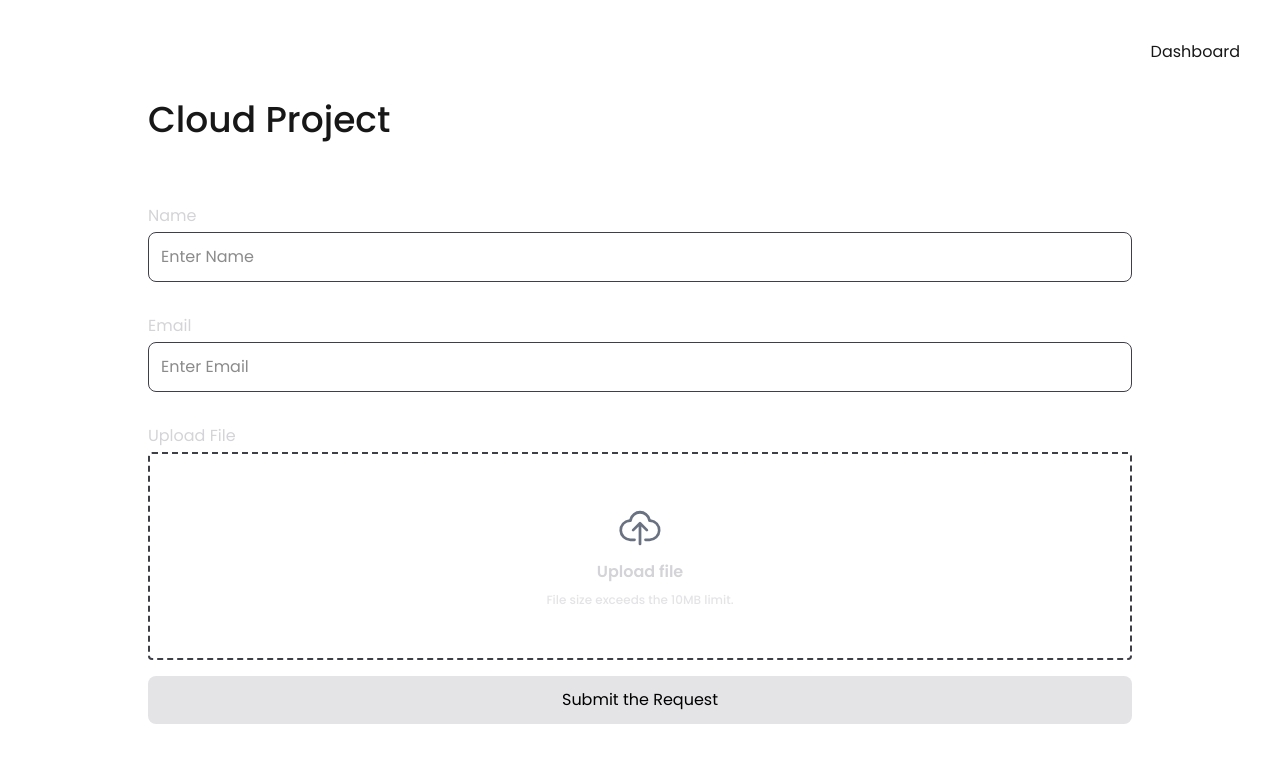
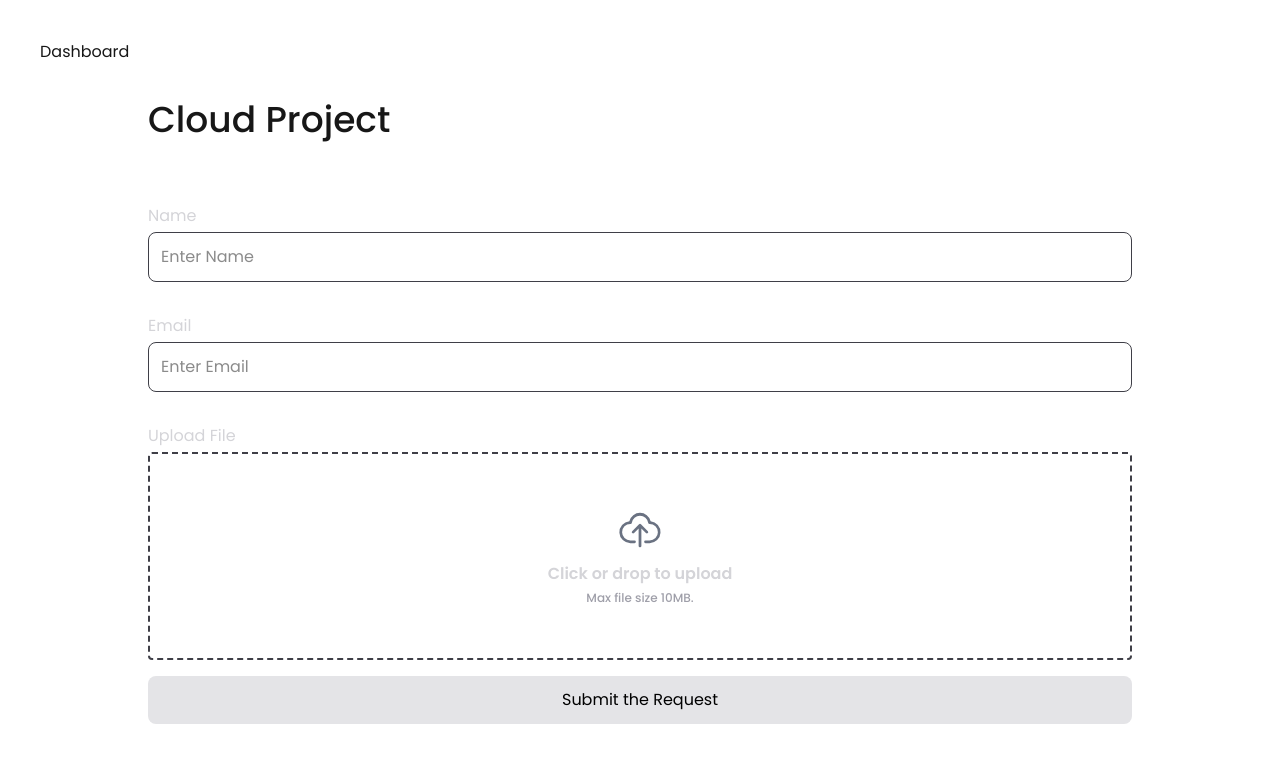
Before and after one commit to hax0-r/cloud_share, a Next.js app: page / in a window 1280 px wide. Shown: the top 762 px of the page. Built offline with nearby package versions, Linux system fonts and the light colour scheme.

Commit message:
some text and style issue resolved

```diff
--- a/src/app/(pages)/dashboard/page.tsx
+++ b/src/app/(pages)/dashboard/page.tsx
@@ -1,4 +1,5 @@
 "use client";
+import Loader from '@/components/Loader';
 import { db } from '@/libs/firebase';
 import { collection, deleteDoc, doc, getDocs } from 'firebase/firestore';
 import Image from 'next/image';
@@ -11,7 +12,6 @@ import { toast } from 'react-toastify';
 interface Client {
   id: string;
   date: string;
-  userId: string;
   name: string;
   email: string;
   fileUrl: string;
@@ -59,13 +59,26 @@ const Page = () => {
     }
   };
 
+  // Utility function to determine the file type
+  const getFileType = (url: string) => {
+    const extension = url.split('.').pop()?.toLowerCase();
+    if (!extension) return 'unknown';
+
+    if (['jpg', 'jpeg', 'png', 'gif', 'webp'].includes(extension)) return 'image';
+    if (['mp4', 'webm', 'ogg'].includes(extension)) return 'video';
+    if (['zip', 'rar', '7z'].includes(extension)) return 'archive';
+
+    return 'other';
+  };
+
+
   if (loading) {
-    return <div>Loading...</div>; // You can customize the loading state
+    return <Loader />; // You can customize the loading state
   }
 
   return (
     <div>
-      <Link href={"/"} className="absolute top-10 right-10 hover:underline">Home</Link>
+      <Link href={"/"} className="absolute top-10 left-10 hover:underline">Home</Link>
       <div className="max-w-7xl mx-auto md:p-5 p-3 md:mt-16 mt-8">
         <div className="flex items-center justify-center md:mb-8 mb-5">
           <h2 className="text-center font-medium md:text-4xl text-2xl text-zinc-200">Dashboard</h2>
@@ -73,19 +86,25 @@ const Page = () => {
 
         <div className="grid md:grid-cols-2 grid-cols-1 gap-5">
           {/* Loop through clientsData to render each client */}
-          {clientsData.map((data) => (
+          {clientsData.map((data) => {
+            const fileType = getFileType(data.fileUrl);
+
+            return (
               <div key={data.id} className="w-full md:p-7 p-4 border-zinc-300 border rounded-lg">
                 <div className="flex items-center justify-between">
-                <p className="text-sm text-zinc-300">Date: {data.createdAt?.toDate().toLocaleDateString()}</p>
-                <button onClick={() => handleDelete(data)} className="bg-zinc-100 p-2 text-red-500 rounded-full cursor-pointer hover:bg-red-500 hover:text-white transition-all duration-500">
+                  <p className="text-sm text-zinc-300">
+                    Date: {data.createdAt?.toDate().toLocaleDateString()}
+                  </p>
+                  <button
+                    onClick={() => handleDelete(data)}
+                    className="bg-zinc-100 p-2 text-red-500 rounded-full cursor-pointer hover:bg-red-500 hover:text-white transition-all duration-500"
+                  >
                     <GoTrash />
                   </button>
                 </div>
 
-              <p className="text-sm text-zinc-300 mt-4">User ID:
-                <span className="text-[16px] font-medium text-zinc-200 md:pl-1">{data.userId}</span>
-              </p>
-              <p className="text-sm mt-5 text-zinc-300">Name:
+                <p className="text-sm mt-5 text-zinc-300">
+                  Name:
                   <span className="text-[16px] font-medium text-zinc-200 md:pl-1">{data.name}</span>
                 </p>
 
@@ -94,9 +113,54 @@ const Page = () => {
                   <span className="text-[16px] font-medium text-zinc-200 md:pl-1 hover:underline">{data.email}</span>
                 </Link>
 
-              <Image src={data.fileUrl} alt="User Image" className="mx-auto w-auto h-80 mt-5 rounded-lg" width={500} height={200} />
+                {/* Dynamic media rendering based on file type */}
+                <div className="mt-5 w-full text-center">
+                  {fileType === 'image' && (
+                    <Image
+                      src={data.fileUrl}
+                      alt="Uploaded Image"
+                      className="mx-auto w-auto h-80 rounded-lg"
+                      width={500}
+                      height={200}
+                    />
+                  )}
+
+                  {fileType === 'video' && (
+                    <video controls className="mx-auto w-full h-80 rounded-lg">
+                      <source src={data.fileUrl} type="video/mp4" />
+                      Your browser does not support the video tag.
+                    </video>
+                  )}
+
+                  {fileType === 'archive' && (
+                    <a
+                      href={data.fileUrl}
+                      target="_blank"
+                      rel="noopener noreferrer"
+                      className="text-zinc-200 bg-zinc-700 p-4 mt-3 block rounded-lg w-full hover:underline"
+                    >
+                      📦 Download ZIP File
+                    </a>
+                  )}
+
+                  {fileType === 'other' && (
+                    <a
+                      href={data.fileUrl}
+                      target="_blank"
+                      rel="noopener noreferrer"
+                      onError={(e) => {
+                        toast.error("File could not be found or loaded.");
+                      }}
+                      className="text-zinc-200 bg-zinc-700 p-4 mt-3 block rounded-lg w-full hover:underline"
+                    >
+                      📁 Open File
+                    </a>
+                  )}
                 </div>
-          ))}
+              </div>
+            );
+          })}
+
         </div>
       </div>
     </div>
--- a/src/app/page.tsx
+++ b/src/app/page.tsx
@@ -1,12 +1,3 @@
-//   API environment variable
-// CLOUDINARY_URL=cloudinary://<your_api_key>:<your_api_secret>@deo5ex1zo
-
-
-// API Key
-// 812315141563513
-
-// API Secret
-// NqxjOcXN2jGixdMXz2L7ZVG3wzI
 "use client"
 
 import { db } from "@/libs/firebase";
@@ -27,7 +18,7 @@ export default function Home() {
     e.preventDefault();
 
     if (!name || !email || !file) {
-      toast.error("All fields including file upload are required.");
+      toast.error("All fields are required.");
       return;
     }
 
@@ -88,7 +79,7 @@ export default function Home() {
 
   return (
     <div className="">
-      <Link href={"/dashboard"} className="absolute top-10 right-10 hover:underline">Dashboard</Link>
+      <Link href={"/dashboard"} className="absolute top-10 left-10 hover:underline">Dashboard</Link>
       <div className="max-w-5xl w-full mx-auto p-5">
         <h1 className="text-4xl font-medium md:mt-20">Cloud Project</h1>
 
@@ -115,19 +106,33 @@ export default function Home() {
           />
 
           {/* File Upload */}
+          {/* File Upload */}
           <label htmlFor="file" className="text-zinc-300 block mt-8">Upload File</label>
 
-          <label htmlFor="file"
-            className="text-zinc-300 font-semibold mt-1 text-base rounded w-full h-52 flex flex-col items-center justify-center cursor-pointer border-2 border-zinc-700 border-dashed mx-auto">
-            <svg xmlns="http://www.w3.org/2000/svg" className="w-11 mb-3 fill-gray-500" viewBox="0 0 32 32">
-              <path
-                d="M23.75 11.044a7.99 7.99 0 0 0-15.5-.009A8 8 0 0 0 9 27h3a1 1 0 0 0 0-2H9a6 6 0 0 1-.035-12 1.038 1.038 0 0 0 1.1-.854 5.991 5.991 0 0 1 11.862 0A1.08 1.08 0 0 0 23 13a6 6 0 0 1 0 12h-3a1 1 0 0 0 0 2h3a8 8 0 0 0 .75-15.956z"
-                data-original="#000000" />
-              <path
-                d="M20.293 19.707a1 1 0 0 0 1.414-1.414l-5-5a1 1 0 0 0-1.414 0l-5 5a1 1 0 0 0 1.414 1.414L15 16.414V29a1 1 0 0 0 2 0V16.414z"
-                data-original="#000000" />
-            </svg>
-            Upload file
+          <div
+            className={`relative mt-1 text-zinc-300 font-semibold text-base rounded w-full h-52 flex flex-col items-center justify-center cursor-pointer border-2 border-dashed ${file ? "border-green-600 bg-green-900/10" : "border-zinc-700"
+              } transition-all duration-300`}
+            onClick={() => fileInputRef.current?.click()}
+          >
+            {file ? (
+              <>
+                <svg xmlns="http://www.w3.org/2000/svg" className="w-12 mb-2 text-green-500" viewBox="0 0 24 24" fill="currentColor">
+                  <path d="M20.285 6.708l-11.285 11.285-5.285-5.285 1.414-1.414 3.871 3.871 9.871-9.871z" />
+                </svg>
+                <p className="text-sm font-medium text-green-400">File Attached!</p>
+                <p className="text-xs mt-1 text-zinc-200">{file.name} ({(file.size / 1024 / 1024).toFixed(2)} MB)</p>
+              </>
+            ) : (
+              <>
+                <svg xmlns="http://www.w3.org/2000/svg" className="w-11 mb-3 fill-gray-500" viewBox="0 0 32 32">
+                  <path d="M23.75 11.044a7.99 7.99 0 0 0-15.5-.009A8 8 0 0 0 9 27h3a1 1 0 0 0 0-2H9a6 6 0 0 1-.035-12 1.038 1.038 0 0 0 1.1-.854 5.991 5.991 0 0 1 11.862 0A1.08 1.08 0 0 0 23 13a6 6 0 0 1 0 12h-3a1 1 0 0 0 0 2h3a8 8 0 0 0 .75-15.956z" />
+                  <path d="M20.293 19.707a1 1 0 0 0 1.414-1.414l-5-5a1 1 0 0 0-1.414 0l-5 5a1 1 0 0 0 1.414 1.414L15 16.414V29a1 1 0 0 0 2 0V16.414z" />
+                </svg>
+                <p>Click or drop to upload</p>
+                <p className="text-xs font-medium text-zinc-400 mt-1">Max file size 10MB.</p>
+              </>
+            )}
+
             <input
               onChange={(e) => {
                 const selected = e.target.files?.[0];
@@ -135,10 +140,11 @@ export default function Home() {
               }}
               type="file"
               id="file"
-              className="hidden"  // The input is still hidden but it's properly triggered
+              ref={fileInputRef}
+              className="hidden"
             />
-            <p className="text-xs font-medium text-zinc-200 mt-2">File size exceeds the 10MB limit.</p>
-          </label>
+          </div>
+
 
 
           {/* Submit Button */}
--- /dev/null
+++ b/src/components/Loader.tsx
@@ -0,0 +1,17 @@
+const Loader = () => {
+    return (
+        <div className={`bg-black w-full h-screen fixed top-0 left-0 z-50 flex items-center justify-center opacity-100 pointer-events-auto`}>
+            <div className="flex-col gap-4 w-full flex items-center justify-center">
+                <div
+                    className="w-20 h-20 border-4 border-transparent text-[#fff] text-4xl animate-spin flex items-center justify-center border-t-[#fff] rounded-full"
+                >
+                    <div
+                        className="w-16 h-16 border-4 border-transparent text-[#f1a274] text-2xl animate-spin flex items-center justify-center border-t-[#f1a274] rounded-full"
+                    ></div>
+                </div>
+            </div>
+        </div>
+    )
+}
+
+export default Loader
```
Also changed, not shown: src/libs/firebase.tsx (+10 -0 lines). Lines whose indentation alone changed are shown as unchanged.
